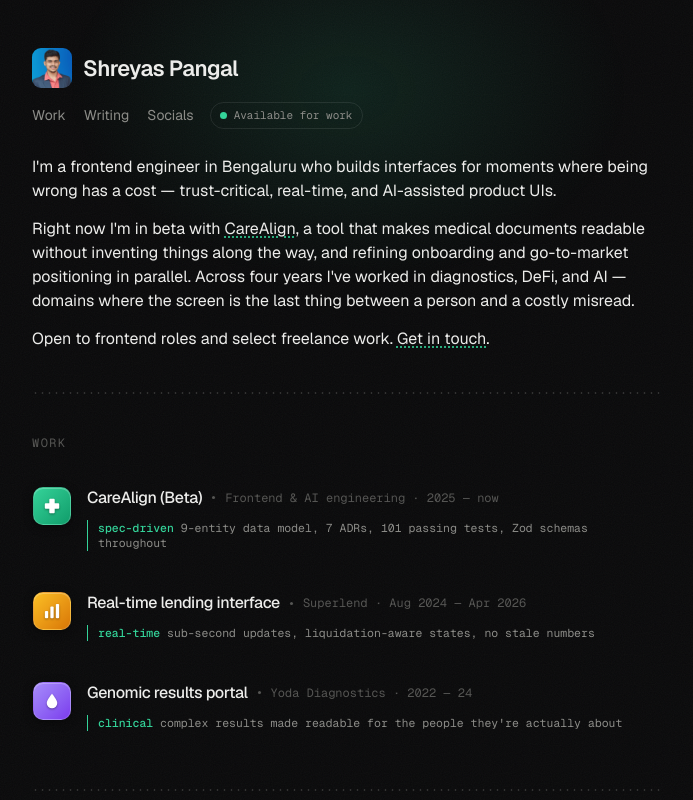
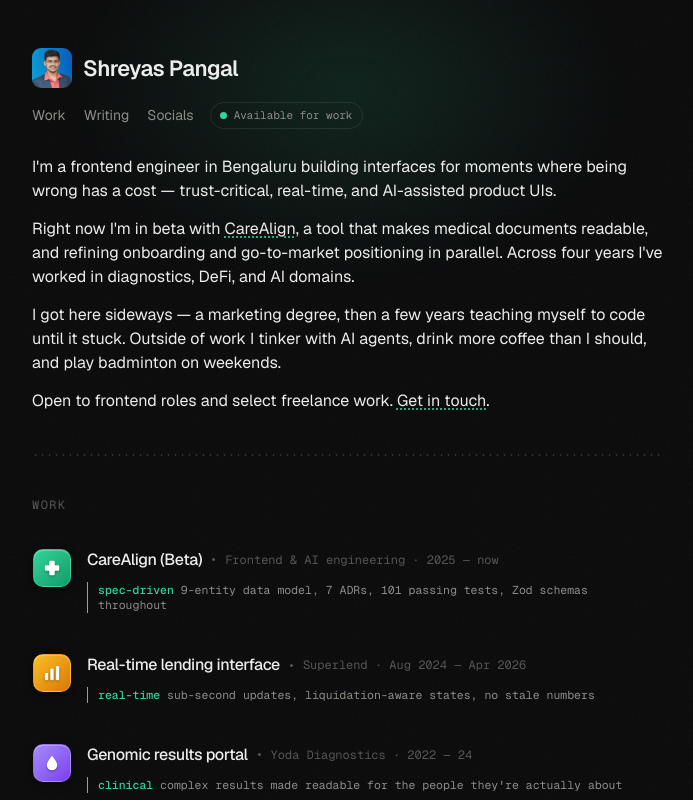
Before and after one commit to shreyaspangal/shreyas-portfolio-v0, a Next.js app: page / in a window 1280 px wide. Shown: the top 800 px of the page, without its empty margins (292-985 px from the left). Built offline with nearby package versions, Linux system fonts and the light colour scheme.

Commit message:
Refine bio description and add personal background details

```diff
--- a/app/page.tsx
+++ b/app/page.tsx
@@ -61,7 +61,7 @@
       <section className="space-y-3.5 pt-6.5">
         <PopIn delay={0.16}>
           <p>
-            I&apos;m a frontend engineer in Bengaluru who builds interfaces
+            I&apos;m a frontend engineer in Bengaluru building interfaces
             for moments where being wrong has a cost — trust-critical,
             real-time, and AI-assisted product UIs.
           </p>
@@ -77,11 +77,17 @@
             >
               CareAlign
             </a>
-            , a tool that makes medical documents readable without inventing
-            things along the way, and refining onboarding and go-to-market
+            , a tool that makes medical documents readable, and refining onboarding and go-to-market
             positioning in parallel. Across four years I&apos;ve worked in
-            diagnostics, DeFi, and AI — domains where the screen is the last
-            thing between a person and a costly misread.
+            diagnostics, DeFi, and AI domains.
+          </p>
+        </PopIn>
+        <PopIn delay={0.25}>
+          <p>
+            I got here sideways — a marketing degree, then a few years
+            teaching myself to code until it stuck. Outside of work I tinker
+            with AI agents, drink more coffee than I should, and play
+            badminton on weekends.
           </p>
         </PopIn>
         <PopIn delay={0.28}>
```
